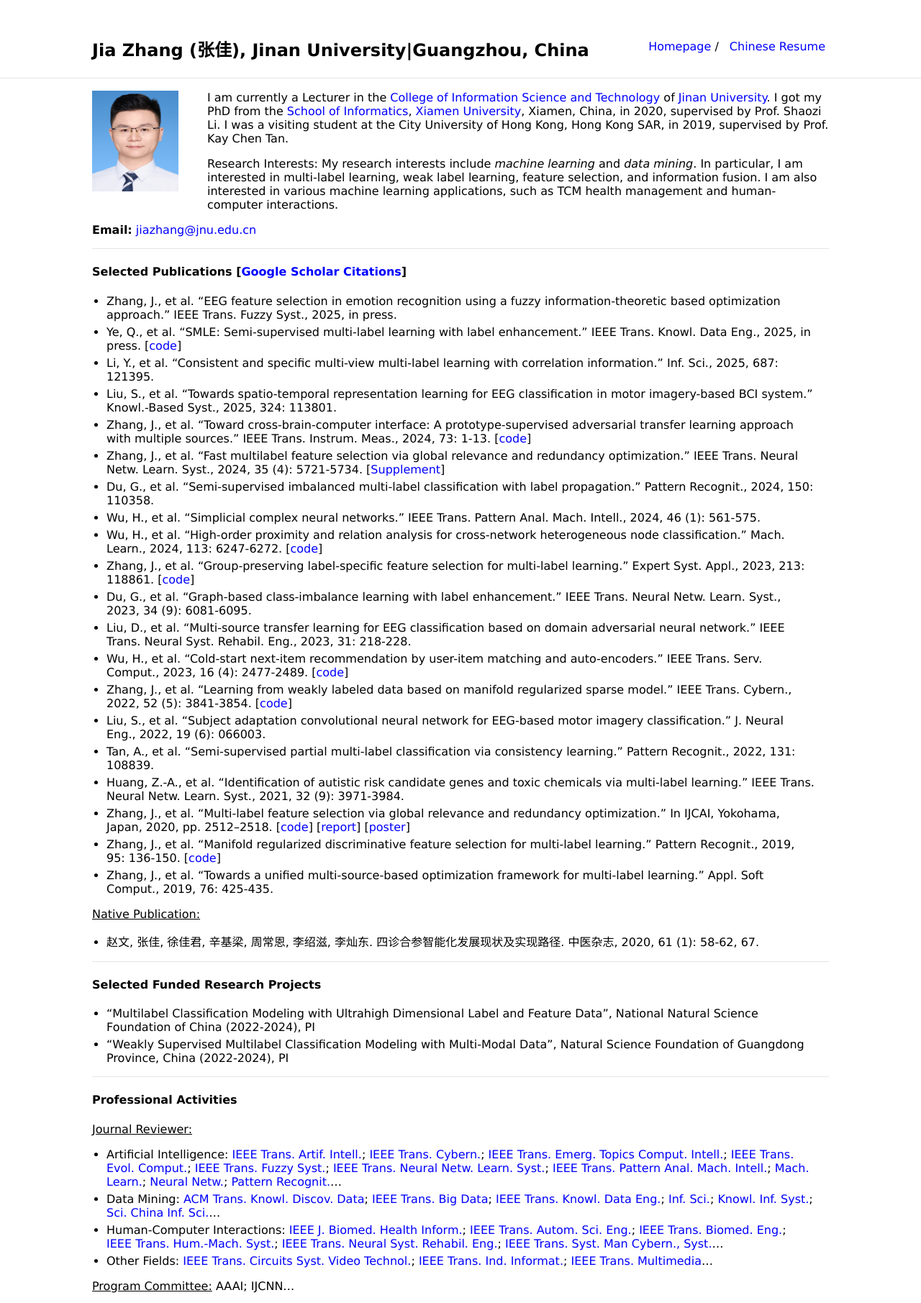
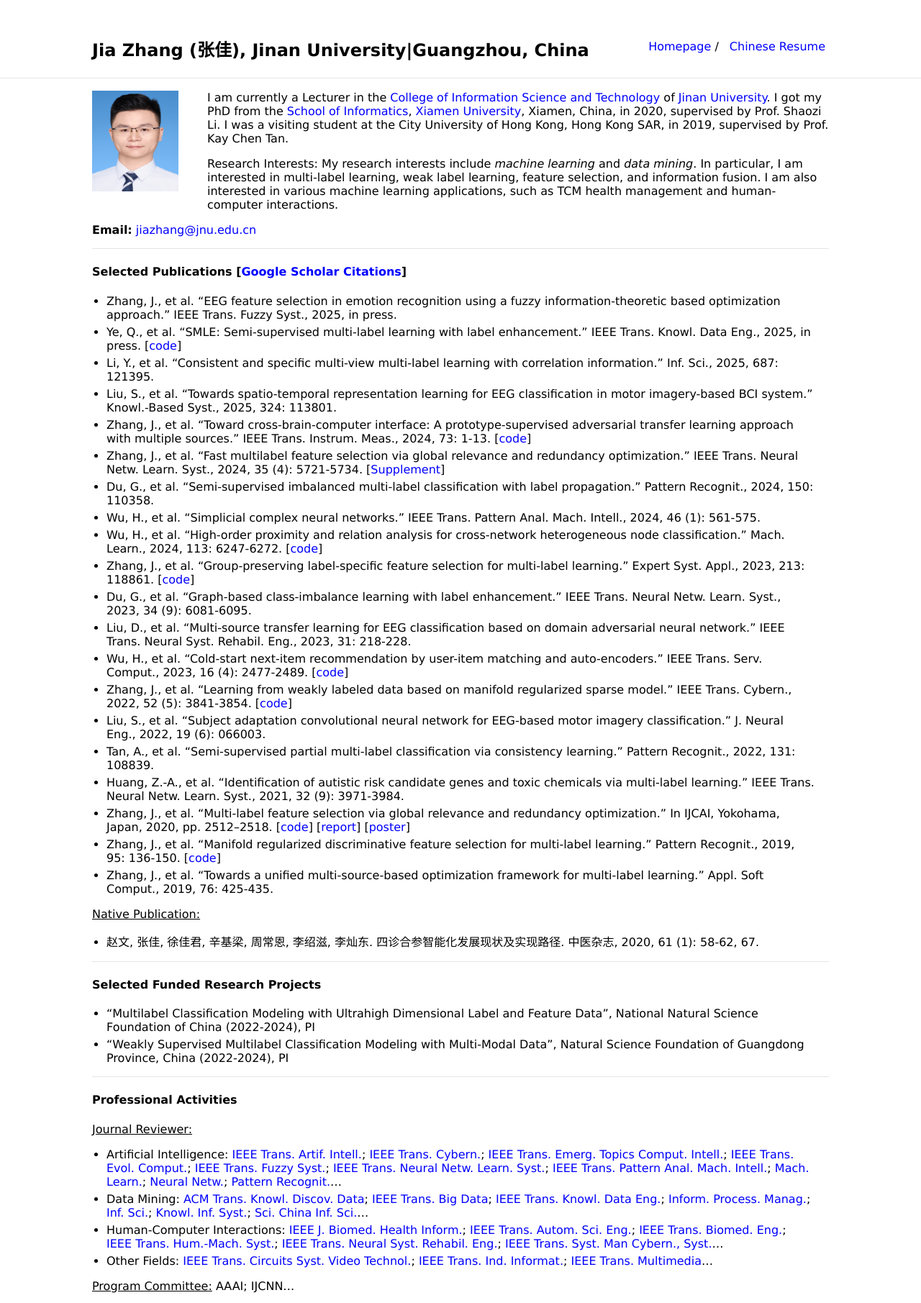
Before and after one commit to jiazhang-ml/jiazhang-ml.github.io, a Jekyll site: the page built from index.md, in a window 1280 px wide. Shown: the top 1811 px of the page at 72% size. Built offline with Jekyll 4.4.1, drawn with Linux system fonts in a browser that asks for light colours; grey boxes are pictures that could not be loaded.

Commit message:
Update index.md

```diff
--- a/index.md
+++ b/index.md
@@ -53,7 +53,7 @@ Research Interests: My research interests include *machine learning* and *data m
 
 <u>Journal Reviewer:</u>
 * Artificial Intelligence: [IEEE Trans. Artif. Intell.](https://mc.manuscriptcentral.com/tai-ieee); [IEEE Trans. Cybern.](https://mc.manuscriptcentral.com/cyb-ieee); [IEEE Trans. Emerg. Topics Comput. Intell.](https://mc.manuscriptcentral.com/tetci-ieee); [IEEE Trans. Evol. Comput.](https://mc.manuscriptcentral.com/tevc-ieee); [IEEE Trans. Fuzzy Syst.](https://mc.manuscriptcentral.com/tfs-ieee); [IEEE Trans. Neural Netw. Learn. Syst.](https://mc.manuscriptcentral.com/tnnls); [IEEE Trans. Pattern Anal. Mach. Intell.](https://mc.manuscriptcentral.com/tpami-cs); [Mach. Learn.](https://link.springer.com/journal/10994); [Neural Netw.](https://www.editorialmanager.com/neunet/default.aspx); [Pattern Recognit.](https://www.sciencedirect.com/journal/pattern-recognition)...
-* Data Mining: [ACM Trans. Knowl. Discov. Data](https://mc.manuscriptcentral.com/tkdd); [IEEE Trans. Big Data](https://mc.manuscriptcentral.com/tbd-cs); [IEEE Trans. Knowl. Data Eng.](https://mc.manuscriptcentral.com/tkde-cs); [Inf. Sci.](https://www.sciencedirect.com/journal/information-sciences); [Knowl. Inf. Syst.](https://www.springer.com/journal/10115); [Sci. China Inf. Sci.](https://mc03.manuscriptcentral.com/scis)...
+* Data Mining: [ACM Trans. Knowl. Discov. Data](https://mc.manuscriptcentral.com/tkdd); [IEEE Trans. Big Data](https://mc.manuscriptcentral.com/tbd-cs); [IEEE Trans. Knowl. Data Eng.](https://mc.manuscriptcentral.com/tkde-cs); [Inform. Process. Manag.](https://www.editorialmanager.com/ipm/default.aspx); [Inf. Sci.](https://www.sciencedirect.com/journal/information-sciences); [Knowl. Inf. Syst.](https://www.springer.com/journal/10115); [Sci. China Inf. Sci.](https://mc03.manuscriptcentral.com/scis)...
 * Human-Computer Interactions: [IEEE J. Biomed. Health Inform.](https://mc.manuscriptcentral.com/jbhi-embs); [IEEE Trans. Autom. Sci. Eng.](https://mc.manuscriptcentral.com/t-ase); [IEEE Trans. Biomed. Eng.](https://mc.manuscriptcentral.com/tbme-embs); [IEEE Trans. Hum.-Mach. Syst.](https://mc.manuscriptcentral.com/thms); [IEEE Trans. Neural Syst. Rehabil. Eng.](https://mc.manuscriptcentral.com/tnsre-embs); [IEEE Trans. Syst. Man Cybern., Syst.](https://mc.manuscriptcentral.com/systems)...
 * Other Fields: [IEEE Trans. Circuits Syst. Video Technol.](https://mc.manuscriptcentral.com/tcsvt); [IEEE Trans. Ind. Informat.](https://mc.manuscriptcentral.com/tii); [IEEE Trans. Multimedia](https://mc.manuscriptcentral.com/tmm-ieee)...
 
```
